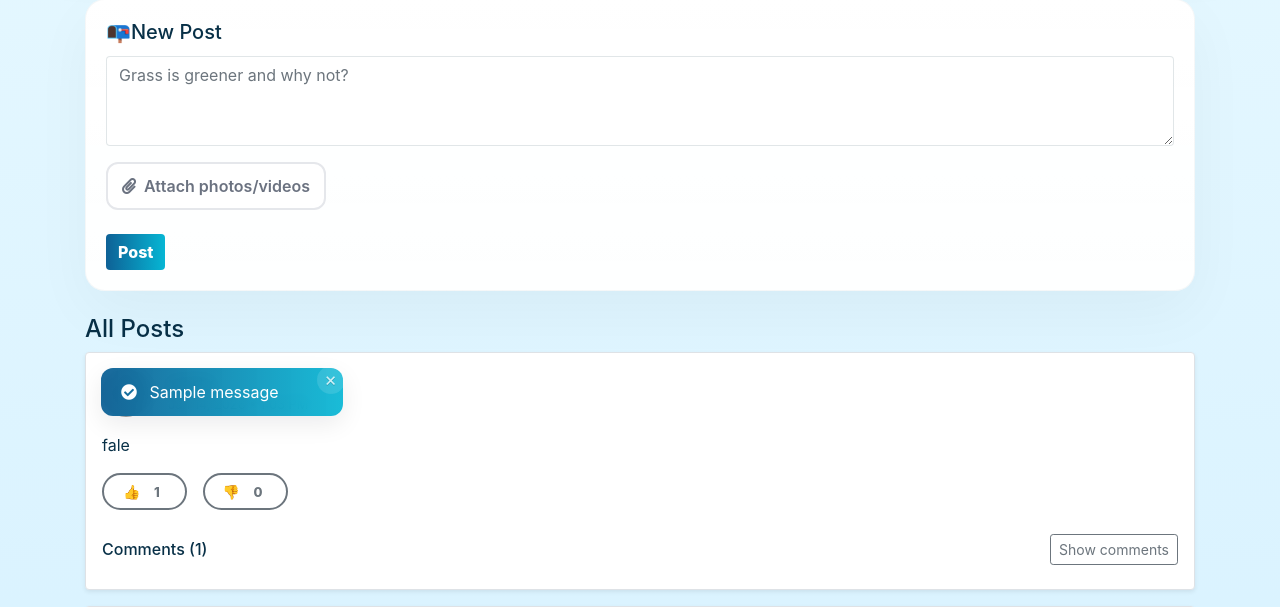
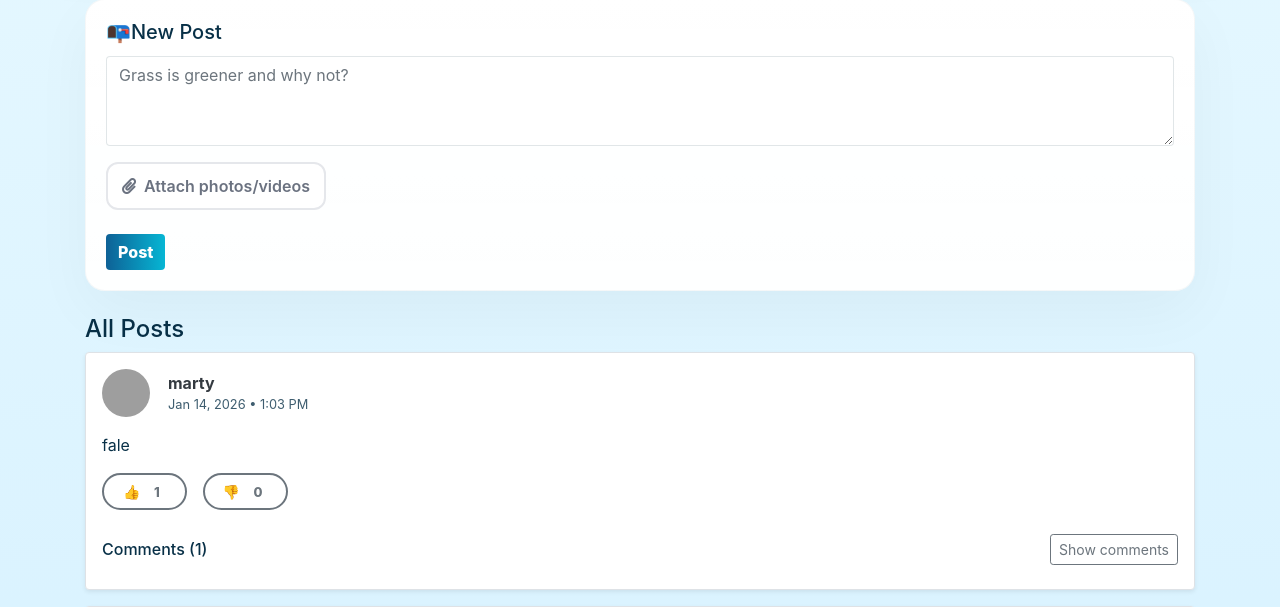
Before and after one commit to mahmudurrahman-beep/network, a Django app: page /posts in a window 1280 px wide. Shown: the part 179-786 px from the top of the page. Run offline with Django 3.2, Linux system fonts and the light colour scheme; a user stored in the database is signed in; data comes from the database, SQL or seed files in the repository; tables that the repository leaves empty hold one stand-in row (values such as "Sample post"); one stand-in notice (Sample message) is shown; some libraries are stand-ins or nearby versions; grey boxes are pictures that could not be loaded.

Commit message:
Update post_list.html

```diff
--- a/network/templates/network/partials/post_list.html
+++ b/network/templates/network/partials/post_list.html
@@ -577,20 +577,6 @@ INCLUDES: network/partials/comment_item.html
 }
 </style>
 
-{% if messages %}
-  <div class="messages">
-    {% for message in messages %}
-      <div class="alert alert-{{ message.tags }} alert-dismissible fade show shadow position-fixed top-0 end-0 m-3"
-           style="z-index: 9999;" role="alert">
-        <i class="fas fa-check-circle mr-2"></i>
-        {{ message }}
-        <button type="button" class="close" data-dismiss="alert">
-          <span aria-hidden="true">&times;</span>
-        </button>
-      </div>
-    {% endfor %}
-  </div>
-{% endif %}
 
 {% for post in page_obj %}
   <div class="post-card p-3 mb-3 border rounded bg-white shadow-sm" data-post-id="{{ post.id }}">
```
